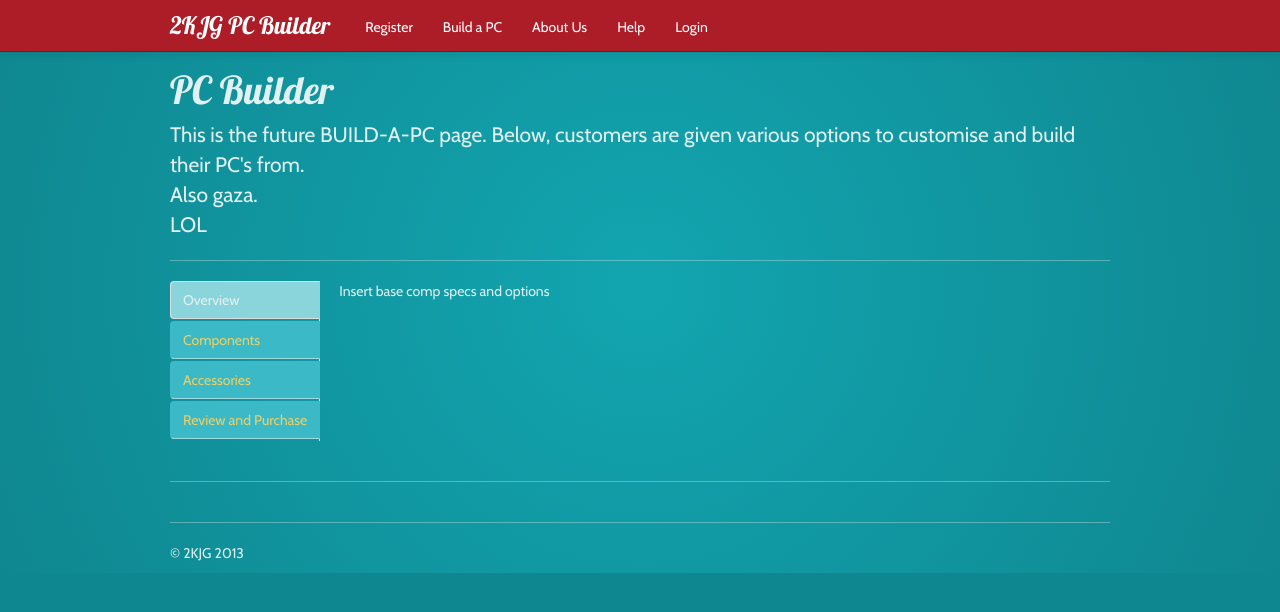
After one commit to carylF/PCB, a Flask app: template app/templates/add_build.html in a window 1280 px wide. The commit adds this page. Shown: the top 612 px of the page. Run offline with Flask 2, Linux system fonts and the light colour scheme; the template is opened without the code that fills it, so the values that code supplies are empty; some libraries are stand-ins or nearby versions.

Commit message:
build page

```diff
--- /dev/null
+++ b/app/templates/add_build.html
@@ -0,0 +1,68 @@
+{% extends "base.html" %}
+
+{% block title %}Build your PC{% endblock %}
+{% block body %}
+
+<div class="container">
+
+<div class="jumbotron">
+<h1>PC Builder</h1>
+<p class="lead">This is the future BUILD-A-PC page. Below, customers are given various options to customise and build their PC's from.<br> Also gaza. <br> LOL</p>
+</div>
+
+<hr>
+
+
+<div class="row-fluid">
+<div class="tabbable tabs-left">
+
+<ul class="nav nav-tabs">
+<li class="active"><a href="#tab1" data-toggle="tab">Overview</a></li>
+<li><a href="#tab2" data-toggle="tab">Components</a></li>
+<li><a href="#tab3" data-toggle="tab">Accessories</a></li>
+<li><a href="#tab4" data-toggle="tab">Review and Purchase</a></li>
+
+</ul>
+<div class="tab-content">
+<div class="tab-pane active" id="tab1">
+<p>Insert base comp specs and options</p>
+</div>
+
+<div class="tab-pane" id="tab2">
+<p>Add various parts like motherboard options etc</p>
+
+<div class="btn-group btn-group-vertical" data-toggle="buttons-radio">
+<button type="button" class="btn">opt1</button>
+<button type="button" class="btn">opt2</button>
+<button type="button" class="btn">opt3</button>
+</div>
+
+also more divs :S
+
+</div>
+<div class="tab-pane" id="tab3">
+<p>Extra batteries, laptop bags, mice, keyboard etc</p>
+
+<div class="btn-group btn-group-vertical" data-toggle="buttons-radio">
+<button type="button" class="btn">opt1</button>
+<button type="button" class="btn">opt2</button>
+<button type="button" class="btn">opt3</button>
+</div>
+divs!!
+</div>
+
+<div class="tab-pane" id="tab4">
+<p>This is where cooper will use play to regenerate the previously selected options</p>
+
+[Final Review]
+
+</br></br>
+
+<button type="button" class="btn btn-inverse">BUY NOW!</button>
+</div>
+</div>
+</div>
+</div>
+
+<hr>
+{% endblock %}
--- a/app/templates/base.html
+++ b/app/templates/base.html
@@ -6,7 +6,6 @@
     <meta name="viewport" content="width=device-width, initial-scale=1.0">
     <link href="static/css/bootstrap.css" rel="stylesheet">
     <link href="static/css/lol.css" rel="stylesheet">
-    <link href="static/css/bootstrap-responsive.css" rel="stylesheet">
   </head>
 
   <body>
@@ -23,7 +22,7 @@
                 {% if 'key' not in session %}
                 <li><a href="{{ url_for('register') }}">Register</a></li>
                 {% endif %}
-                <li><a href="#">Build a PC</a></li>
+                <li><a href="{{ url_for('select') }}">Build a PC</a></li>
                 <li><a href="#about">About Us</a></li>
                 <li><a href="#help">Help</a></li>
                 <ul class="pull-right nav">
--- a/app/templates/register.html
+++ b/app/templates/register.html
@@ -1,4 +1,5 @@
 {% extends "base.html" %}
+{% block title %}Register{% endblock %}
 {% block body %}
 <div class="controls">
   <div class="well">
```
